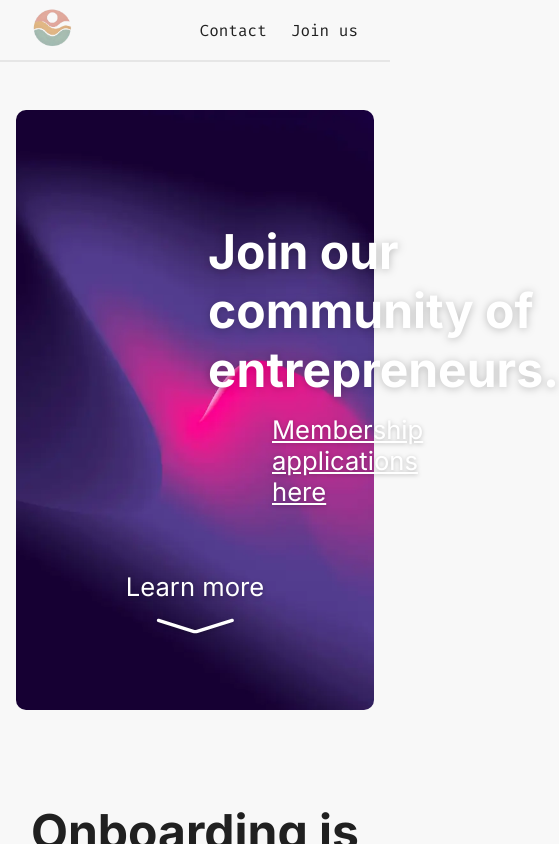
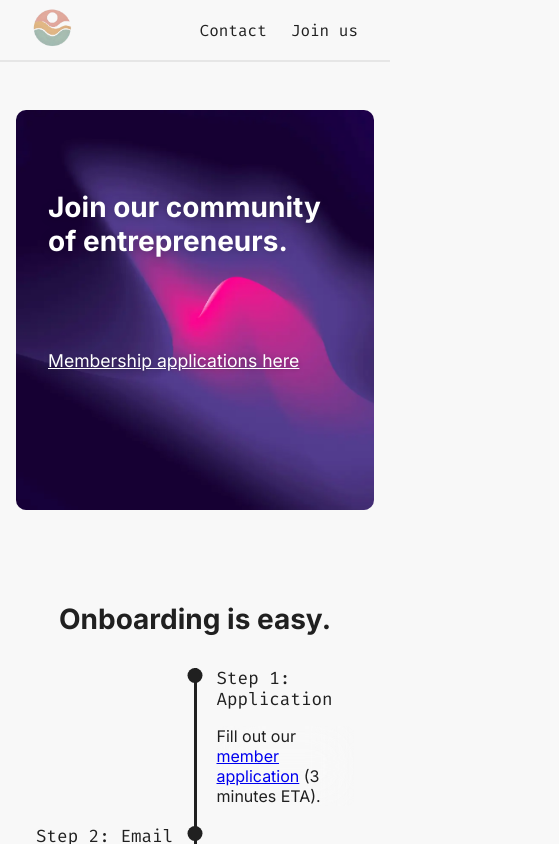
Before and after one commit to jiayishen21/herizon, a SvelteKit app: page /join in a window 390 px wide. Shown: the top 844 px of the page, 559 px wide, since content can reach past the window. Built offline with nearby package versions, Linux system fonts and the light colour scheme.

Commit message:
responsive design

```diff
--- a/src/routes/Navbar.svelte
+++ b/src/routes/Navbar.svelte
@@ -10,7 +10,7 @@
 
 		<ul>
 			<li>
-				<a href="contact">Contact</a>
+				<a href="mailto:herizon@gmail.com" target="_blank">Contact</a>
 			</li>
 			<li>
 				<a href="join">Join us</a>
--- a/src/routes/sections/JoinBanner.svelte
+++ b/src/routes/sections/JoinBanner.svelte
@@ -11,7 +11,7 @@
 			<img src={gradient2_fallback} alt="herizon hero" />
 		</picture>
 
-		<h2>Join our community of entrepreneurs.</h2>
+		<h1>Join our community of entrepreneurs.</h1>
 
 		<a href="youtube.com">Membership applications here</a>
 
@@ -41,7 +41,7 @@
 		border-radius: 10px;
 	}
 
-	.hero-container h2 {
+	.hero-container h1 {
 		max-width: 850px;
 		position: absolute;
 		top: 7rem;
@@ -79,4 +79,76 @@
 		width: 70%;
 		height: auto;
 	}
+
+	@media (max-width: 1300px) {
+		.hero-container h1 {
+			left: 6rem;
+			padding-right: 6rem;
+		}
+
+		.hero-container a {
+			left: 6rem;
+			font-size: 1.3rem;
+		}
+
+		.learn-more {
+			font-size: 1.3rem;
+		}
+	}
+
+	@media (max-width: 1100px) {
+		.hero-container a {
+			font-size: 1.3rem;
+		}
+
+		.learn-more {
+			font-size: 1.3rem;
+		}
+	}
+
+	@media (max-width: 950px) {
+		.hero-container h1 {
+			font-size: 2rem;
+			left: 4rem;
+			padding-right: 4rem;
+		}
+
+		.hero-container a {
+			top: 15rem;
+			left: 4rem;
+			padding-right: 4rem;
+			font-size: 1.2rem;
+		}
+
+		.learn-more {
+			font-size: 1.2rem;
+		}
+	}
+
+	@media (max-width: 768px) {
+		.hero img {
+			height: 400px;
+		}
+
+		.hero-container h1 {
+			top: 5rem;
+			font-size: 1.75rem;
+		}
+
+		.learn-more {
+			display: none;
+		}
+
+		.hero-container a {
+			font-size: 1.1rem;
+		}
+	}
+
+	@media (max-width: 600px) {
+		.hero-container h1,
+		.hero-container a {
+			left: 2rem;
+			padding-right: 2rem;
+		}
+	}
 </style>
--- a/src/routes/sections/Onboarding.svelte
+++ b/src/routes/sections/Onboarding.svelte
@@ -94,7 +94,7 @@
 	}
 
 	h4 {
-		font-size: 1.5em;
+		font-size: 1.5rem;
 		font-weight: 400;
 		font-family: var(--font-mono);
 	}
@@ -127,6 +127,7 @@
 	.image-container img {
 		width: 100%;
 		height: 140px;
+		object-fit: cover;
 		border-radius: 10px;
 	}
 
@@ -134,6 +135,7 @@
 		position: absolute;
 		top: 0;
 		left: 0;
+		height: 100%;
 		background: rgba(255, 255, 255, 0.25);
 		backdrop-filter: blur(20px);
 		font-size: 1.2rem;
@@ -148,4 +150,68 @@
 	.image-container:hover .image-desc {
 		opacity: 1;
 	}
+
+	@media (max-width: 1300px) {
+		h2 {
+			font-size: 2.5rem;
+		}
+
+		.subtitle {
+			font-size: 1.1rem;
+		}
+
+		h4 {
+			font-size: 1.4rem;
+		}
+	}
+
+	@media (max-width: 950px) {
+		h2 {
+			font-size: 2rem;
+		}
+
+		.subtitle {
+			font-size: 1rem;
+		}
+
+		h4 {
+			font-size: 1.3rem;
+		}
+
+		.image-container .image-desc {
+			font-size: 1.1rem;
+			padding: 1rem;
+		}
+	}
+
+	@media (max-width: 768px) {
+		h2 {
+			font-size: 1.75rem;
+		}
+
+		h4 {
+			font-size: 1.1rem;
+		}
+
+		.subtitle {
+			display: none;
+		}
+
+		.image-container img {
+			display: none;
+		}
+
+		.image-container .image-desc {
+			position: relative;
+			background: none;
+			margin-top: 1rem;
+			font-size: 1rem;
+			opacity: 1;
+			padding: 0;
+		}
+
+		.timeline {
+			margin: 2rem auto;
+		}
+	}
 </style>
```
